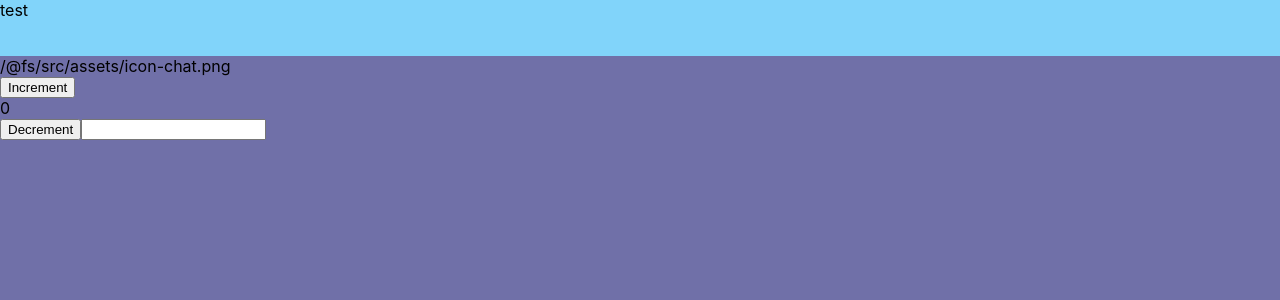
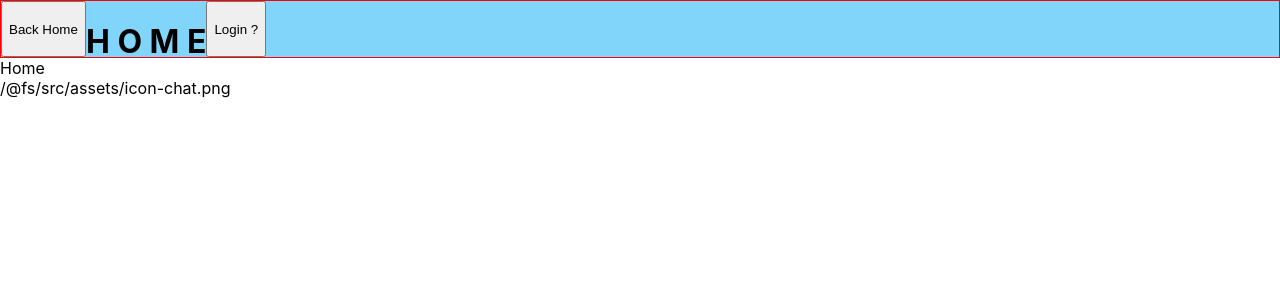
Before and after one commit to JorisMLN/JorisMonleon_13_17102022, a React (Create React App) app: page / in a window 1280 px wide. Shown: the top 300 px of the page. Built offline with nearby package versions, Linux system fonts and the light colour scheme.

Commit message:
Add method navigate home <-> Login

```diff
--- a/src/features/home/Home.tsx
+++ b/src/features/home/Home.tsx
@@ -1,30 +1,12 @@
 import React from 'react';
-import './home.scss';
 import imageBanner from '../../assets/icon-chat.png';
-import { useAppSelector, useAppDispatch } from '../reducer/hook';
-import { decrement, increment } from '../reducer/reducers';
-
 
 const Home : React.FC = () => {
-  const count = useAppSelector(state => state.value);
-  const dispatch = useAppDispatch();
-
-  const isIncrementing = () => {
-    dispatch(increment())
-  };
-
-  const isDecrementing = () => {
-    dispatch(decrement())
-  };
 
   return (
-    <div className='home'>
-      <div className='banner'>{imageBanner}</div>
-      <button onClick={isIncrementing}> Increment </button>
-      <div> {count} </div>
-      <button onClick={isDecrementing}> Decrement </button>
-      <input type="text" />
-    </div>
+    <>
+      <div> Home <div className='banner'>{imageBanner}</div></div>
+    </>
   )
 }
 
--- a/src/features/login/Login.tsx
+++ b/src/features/login/Login.tsx
@@ -1,19 +1,27 @@
 import React from 'react';
-// import { useAppSelector, useAppDispatch } from '../reducer/hook';
-// import { decrement, increment } from '../reducer/reducers';
-// import { counterSlice } from '../reducer/reducers';
+import { useAppSelector, useAppDispatch } from '../reducer/hook';
+import { decrement, increment } from '../reducer/reducers';
 
 const Login : React.FC= () => {
-  // const count = useAppSelector(state => state.counter.value);
-  // const state = counterSlice;
+  const count = useAppSelector(state => state.value);
+  const dispatch = useAppDispatch();
 
+  const isIncrementing = () => {
+    dispatch(increment())
+  }
+
+  const isDecrementing = () => {
+    dispatch(decrement())
+  }
 
   return (
     <>
-      login
-      {/* <button onClick={useAppDispatch()}> Increment </button>
-      <div> {count} </div>
-      <button onClick={useAppDispatch()}> Increment </button> */}
+      <div className='home'>
+        <button onClick={isIncrementing}> Increment </button>
+        <div> {count} </div>
+        <button onClick={isDecrementing}> Decrement </button>
+        <input type="text" />
+      </div>
     </>
   )
 }
--- a/src/layout/capsule/Header.tsx
+++ b/src/layout/capsule/Header.tsx
@@ -1,10 +1,24 @@
 import React from 'react';
+import { useNavigate } from 'react-router-dom';
 
 const Header : React.FC = () => {
+  const navigate = useNavigate();
+
+  const toLoginFrame = () => {
+    navigate('/login');
+  }
+
+  const toHomeFrame = () => {
+    navigate('/');
+  }
 
   return (
     <>
-      <div className='header'> test </div>
+      <div className='header'>
+        <button onClick={toHomeFrame}> Back Home </button>
+        <h1> H O M E </h1>
+        <button onClick={toLoginFrame}> Login ? </button>
+      </div>
     </>
   )
 }
--- a/src/layout/capsule/capsule.scss
+++ b/src/layout/capsule/capsule.scss
@@ -7,6 +7,9 @@
 
   .header{
     background-color: $secondary;
+    border: 1px solid red;
     height: 7vh;
+
+    display: flex;
   }
 }
--- a/src/layout/loginFrame/LoginFrame.tsx
+++ b/src/layout/loginFrame/LoginFrame.tsx
@@ -1,11 +1,12 @@
 import React from 'react';
 import Login from "../../features/login/Login";
+import Capsule from '../capsule/Capsule';
 
 const LoginFrame : React.FC = () => {
 
   return (
     <>
-      <Login />
+      <Capsule child={<Login />} />
     </>
   )
 }
```
